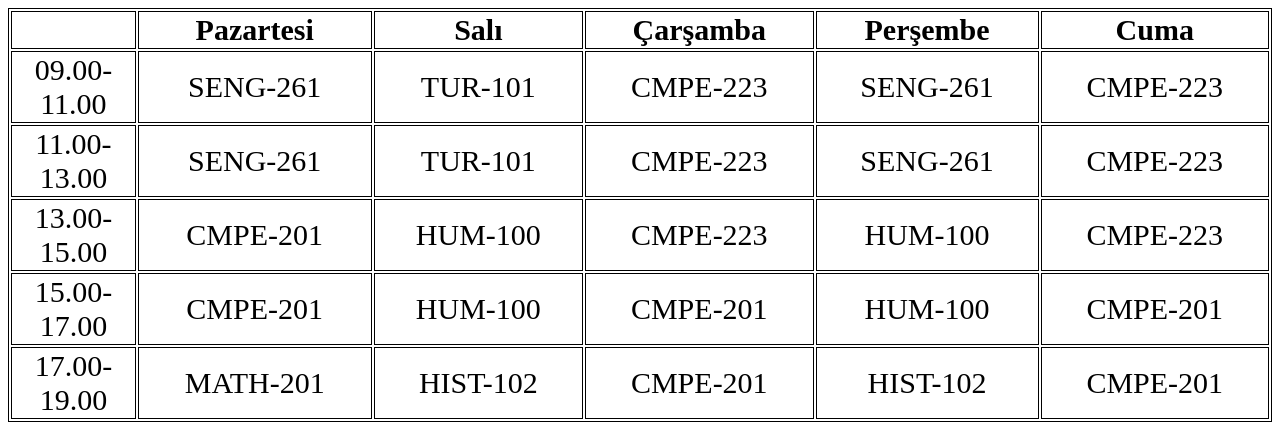
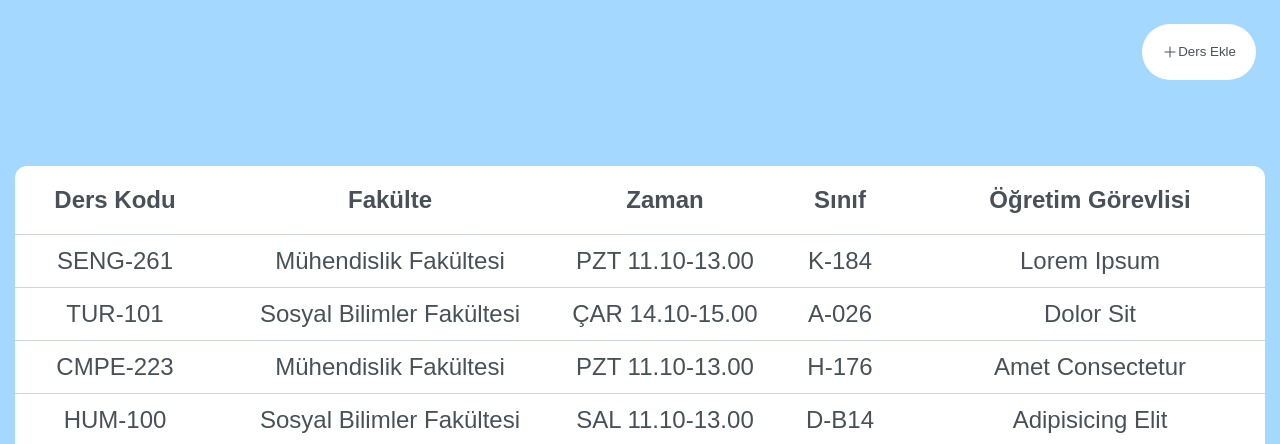
Before and after one commit to alikendir0/0001, a plain HTML site: page DersListesi.html in a window 1280 px wide. Shown: the top 444 px of the page. Drawn offline with Linux system fonts and the light colour scheme.

Commit message:
layout and function replication+renaming of files

```diff
--- a/DersListesi.html
+++ b/DersListesi.html
@@ -4,62 +4,78 @@
     <link href="DersListesiStyle.css" rel="stylesheet" />
     <meta charset="UTF-8" />
     <meta name="viewport" content="width=device-width, initial-scale=1.0" />
+    <script src="DersListesiScript.js"></script>
     <title>Ders Listesi</title>
   </head>
   <body>
-    <table>
+    <nav>
+      <button type="button" class="addRow" onclick="addRow()">
+        <svg
+          xmlns="http://www.w3.org/2000/svg"
+          fill="none"
+          viewBox="0 0 24 24"
+          stroke-width="1.5"
+          stroke="currentColor"
+          class="addIcon"
+        >
+          <path
+            stroke-linecap="round"
+            stroke-linejoin="round"
+            d="M12 4.5v15m7.5-7.5h-15"
+          />
+        </svg>
+        <p class="ogrenci-ekle">Ders Ekle</p>
+      </button>
+    </nav>
+    <table class="container">
       <tr>
-        <th width="10%"></th>
-        <th>Pazartesi</th>
-        <th>Salı</th>
-        <th>Çarşamba</th>
-        <th>Perşembe</th>
-        <th>Cuma</th>
+        <th>Ders Kodu</th>
+        <th>Fakülte</th>
+        <th>Zaman</th>
+        <th>Sınıf</th>
+        <th>Öğretim Görevlisi</th>
       </tr>
       <tr>
-        <td>09.00-11.00</td>
-        <td>SENG-261</td>
-        <td>TUR-101</td>
-        <td>CMPE-223</td>
-        <td>SENG-261</td>
-        <td>CMPE-223</td>
+        <td class="ders">SENG-261</td>
+        <td class="fakulte">Mühendislik Fakültesi</td>
+        <td class="zaman">PZT 11.10-13.00</td>
+        <td class="sinif">K-184</td>
+        <td class="">Lorem Ipsum</td>
       </tr>
       <tr>
-        <td>11.00-13.00</td>
-        <td>SENG-261</td>
-        <td>TUR-101</td>
-        <td>CMPE-223</td>
-        <td>SENG-261</td>
-        <td>CMPE-223</td>
+        <td class="ders">TUR-101</td>
+        <td class="fakulte">Sosyal Bilimler Fakültesi</td>
+        <td class="zaman">ÇAR 14.10-15.00</td>
+        <td class="sinif">A-026</td>
+        <td class="ogretici">Dolor Sit</td>
       </tr>
       <tr>
-        <td>13.00-15.00</td>
-        <td>CMPE-201</td>
-        <td>HUM-100</td>
-        <td>CMPE-223</td>
-        <td>HUM-100</td>
-        <td>CMPE-223</td>
+        <td class="ders">CMPE-223</td>
+        <td class="fakulte">Mühendislik Fakültesi</td>
+        <td class="zaman">PZT 11.10-13.00</td>
+        <td class="sinif">H-176</td>
+        <td class="ogretici">Amet Consectetur</td>
       </tr>
       <tr>
-        <td>15.00-17.00</td>
-        <td>CMPE-201</td>
-        <td>HUM-100</td>
-        <td>CMPE-201</td>
-        <td>HUM-100</td>
-        <td>CMPE-201</td>
+        <td class="ders">HUM-100</td>
+        <td class="fakulte">Sosyal Bilimler Fakültesi</td>
+        <td class="zaman">SAL 11.10-13.00</td>
+        <td class="sinif">D-B14</td>
+        <td class="ogretici">Adipisicing Elit</td>
       </tr>
       <tr>
-        <td>17.00-19.00</td>
-        <td>MATH-201</td>
-        <td>HIST-102</td>
-        <td>CMPE-201</td>
-        <td>HIST-102</td>
-        <td>CMPE-201</td>
+        <td class="ders">HIST-102</td>
+        <td class="fakulte">Sosyal Bilimler Fakültesi</td>
+        <td class="zaman">CUM 11.10-13.00</td>
+        <td class="sinif">K-184</td>
+        <td class="ogretici">Fugiat Voluptas</td>
       </tr>
     </table>
   </body>
-  <nav>
-    <p><a href="OgrenciListesi.html">Öğrenci Listesi</a>-Ders Listesi</p>
+  <nav class="navigation">
+    <div class="page">
+      <p><a href="OgrenciListesi.html">Öğrenci Listesi</a>-Ders Listesi</p>
+    </div>
     <a href="index.html">Çıkış</a>
   </nav>
 </html>
--- /dev/null
+++ b/DersListesiScript.js
@@ -0,0 +1,76 @@
+function addRow() {
+  let temp = true;
+  let ders = prompt("Ders Kodunu Girin:");
+  while (temp) {
+    if (!(ders === null || ders === "")) {
+      temp = false;
+    } else {
+      temp = true;
+      ders = prompt("Ders Kodunu Girin:");
+    }
+  }
+
+  let fakulte = prompt("Fakülteyi Girin:");
+  temp = true;
+  while (temp) {
+    if (!(fakulte === null || fakulte === "")) {
+      temp = false;
+    } else {
+      temp = true;
+      faculte = prompt("Fakülteyi Girin:");
+    }
+  }
+
+  let zaman = prompt("Zamanını Girin:");
+  temp = true;
+  while (temp) {
+    if (!(zaman === null || zaman === "")) {
+      temp = false;
+    } else {
+      temp = true;
+      zaman = prompt("Zamanını Girin:");
+    }
+  }
+
+  let sinif = prompt("Sınıfı Girin:");
+  temp = true;
+  while (temp) {
+    if (!(sinif === null || sinif === "")) {
+      temp = false;
+    } else {
+      temp = true;
+      sinif = prompt("Sınıfı Girin:");
+    }
+  }
+
+  let ogretici = prompt("Öğretim Görevlisi Girin:");
+  temp = true;
+  while (temp) {
+    if (!(ogretici === null || ogretici === "")) {
+      temp = false;
+    } else {
+      temp = true;
+      ogretici = prompt("Öğretim Görevlisi Girin:");
+    }
+  }
+
+  const newRow = document.createElement("tr");
+  const dersCell = document.createElement("td");
+  const fakulteCell = document.createElement("td");
+  const zamanCell = document.createElement("td");
+  const sinifCell = document.createElement("td");
+  const ogreticiCell = document.createElement("td");
+  dersCell.textContent = ders;
+  fakulteCell.textContent = fakulte;
+  zamanCell.textContent = zaman;
+  sinifCell.textContent = sinif;
+  ogreticiCell.textContent = ogretici;
+  newRow.appendChild(dersCell);
+  newRow.appendChild(fakulteCell);
+  newRow.appendChild(zamanCell);
+  newRow.appendChild(sinifCell);
+  newRow.appendChild(ogreticiCell);
+
+  const container = document.querySelector(".container");
+  container.appendChild(newRow);
+}
--- a/DersListesiStyle.css
+++ b/DersListesiStyle.css
@@ -1,7 +1,16 @@
+* {
+  margin: 0px;
+  padding: 0px;
+  box-sizing: border-box;
+}
+
 body {
-  font-size: 30px;
+  font-size: 24px;
   display: flex;
   flex-direction: column;
+  font-family: sans-serif;
+  background-color: #a5d8ff;
+  height: 800px;
 }
 a:link {
   color: #1098ad;
@@ -20,12 +29,80 @@ a:active {
   background-color: rgba(0, 0, 0, 0.363);
 }
 
-table,
-th,
-td {
-  border: 1px solid black;
+.addRow {
+  float: right;
+  background-color: white;
+  color: #495057;
+  border: none;
+  margin: 24px 24px;
+  padding: 20px 20px;
+  border-radius: 30px;
+  display: flex;
+  gap: -5px;
 }
 
-td {
+.addIcon {
+  height: 16px;
+  width: 16px;
+}
+
+table {
+  border-collapse: collapse;
+  background-color: white;
+  margin: auto;
+  border-radius: 12px;
+  margin-bottom: 48px;
+}
+tr {
+  border-top: 1px solid #ced4da;
+}
+th {
+  padding-top: 20px;
+  padding-bottom: 20px;
+  color: #495057;
   text-align: center;
 }
+td {
+  padding-top: 12px;
+  padding-bottom: 12px;
+  color: #495057;
+  text-align: center;
+}
+
+tr:first-child {
+  border-top: none;
+}
+tr:last-child {
+  border-bottom: none;
+}
+.ders {
+  width: 200px;
+}
+
+.fakulte {
+  width: 350px;
+}
+
+.zaman {
+  width: 200px;
+}
+
+.sinif {
+  width: 150px;
+}
+.ogretici {
+  width: 350px;
+}
+
+.navigation {
+  margin: auto;
+  padding: 24px 24px;
+  text-align: center;
+  background-color: white;
+  border-radius: 12px;
+}
+
+.page {
+  display: flex;
+  margin-bottom: 24px;
+}
--- a/OgrenciListesiStyle.css
+++ b/OgrenciListesiStyle.css
@@ -31,7 +31,6 @@ a:active {
 }
 
 .addRow {
-  font: bold;
   float: right;
   background-color: white;
   color: #495057;
@@ -40,6 +39,7 @@ a:active {
   padding: 20px 20px;
   border-radius: 30px;
   display: flex;
+  gap: -5px;
 }
 
 .Ad {
```
Also changed, not shown: OgrenciListesi.html (+1 -1 lines), OgrenciListesiScript.js (renamed from script.js).
